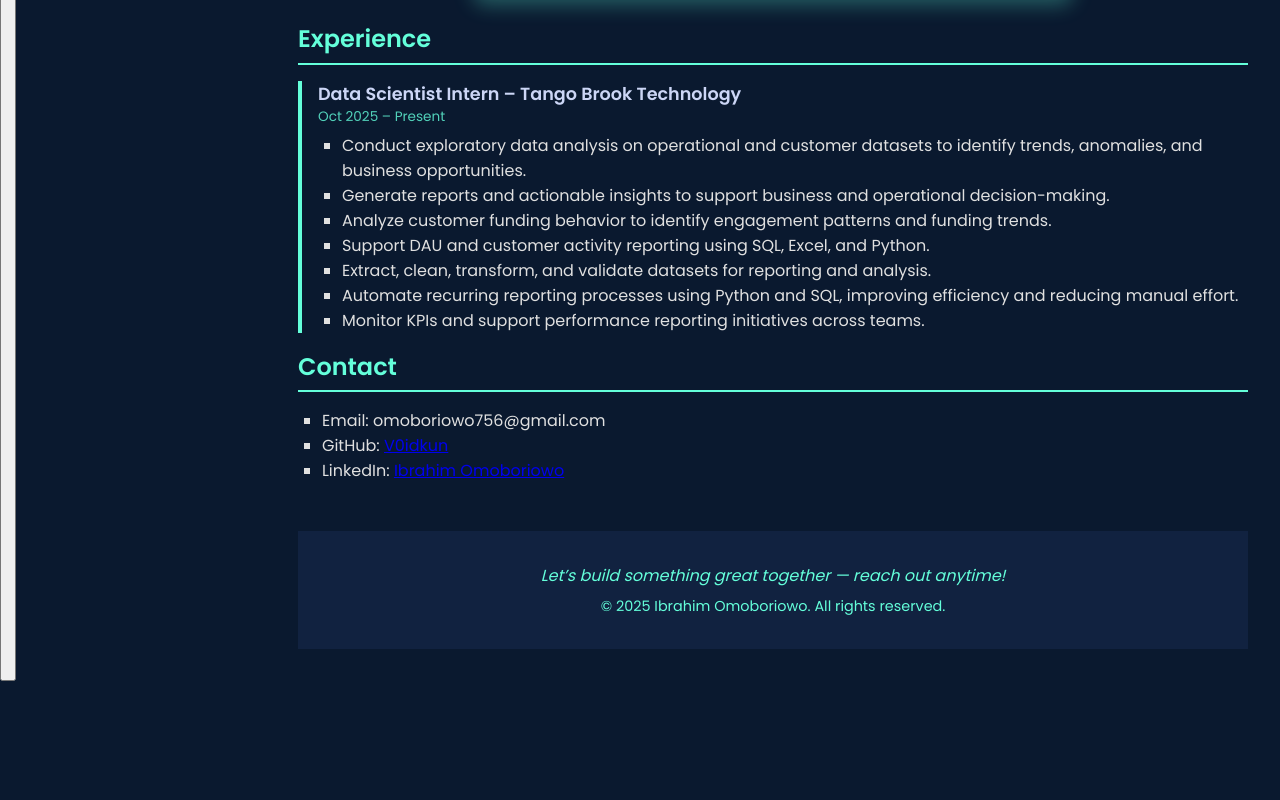
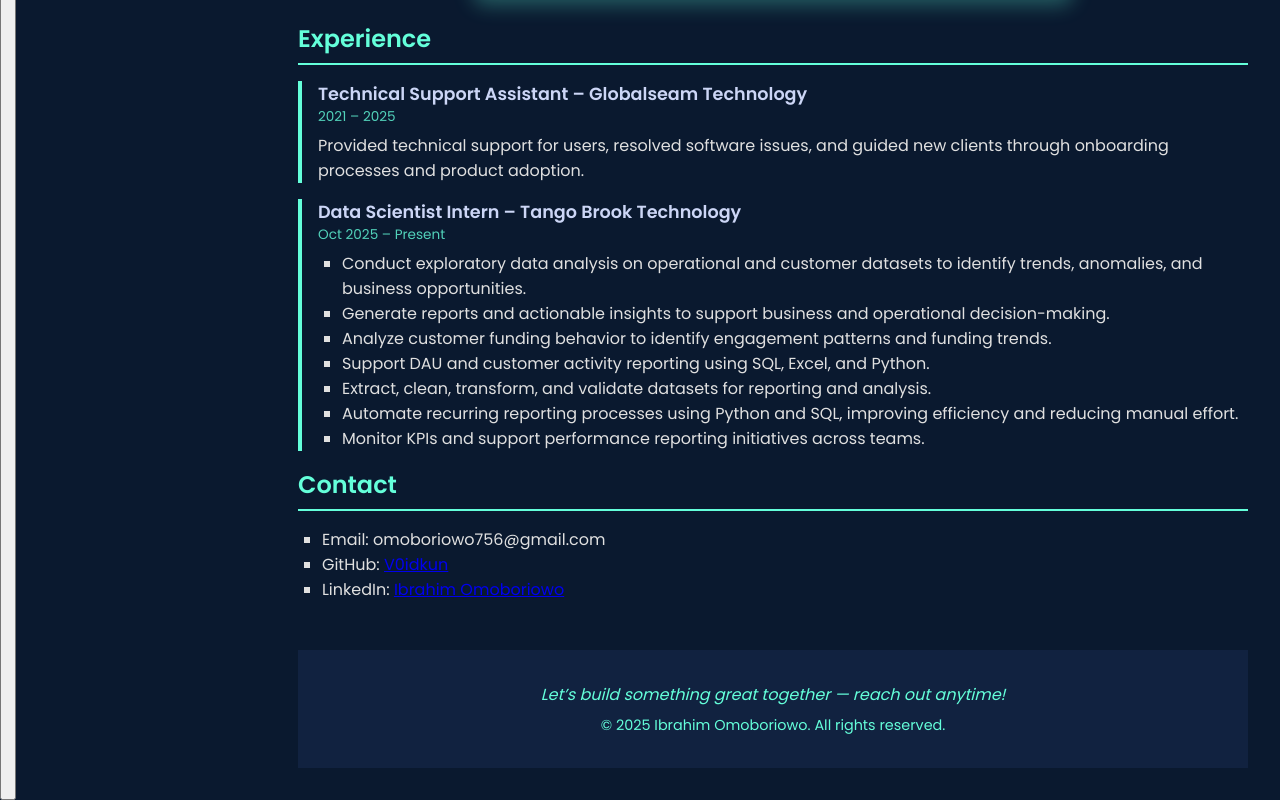
Before and after one commit to V0idkun/ibrahim, a plain HTML site: page index.html in a window 1280 px wide. Shown: the part 2699-3499 px from the top of the page. Before the commit the page ends 3380 px from the top, so only its background shows below. Drawn offline with Linux system fonts and the light colour scheme.

Commit message:
Update index.html

```diff
--- a/index.html
+++ b/index.html
@@ -130,6 +130,11 @@
     <section id="experience" class="container">
       <h2>Experience</h2>
       <div class="exp-item">
+        <h4>Technical Support Assistant – Globalseam Technology</h4>
+        <p class="exp-date">2021 – 2025</p>
+        <p>Provided technical support for users, resolved software issues, and guided new clients through onboarding processes and product adoption.</p>
+      </div>
+      <div class="exp-item">
   <h4>Data Scientist Intern – Tango Brook Technology</h4>
   <p class="exp-date">Oct 2025 – Present</p>
 
```
